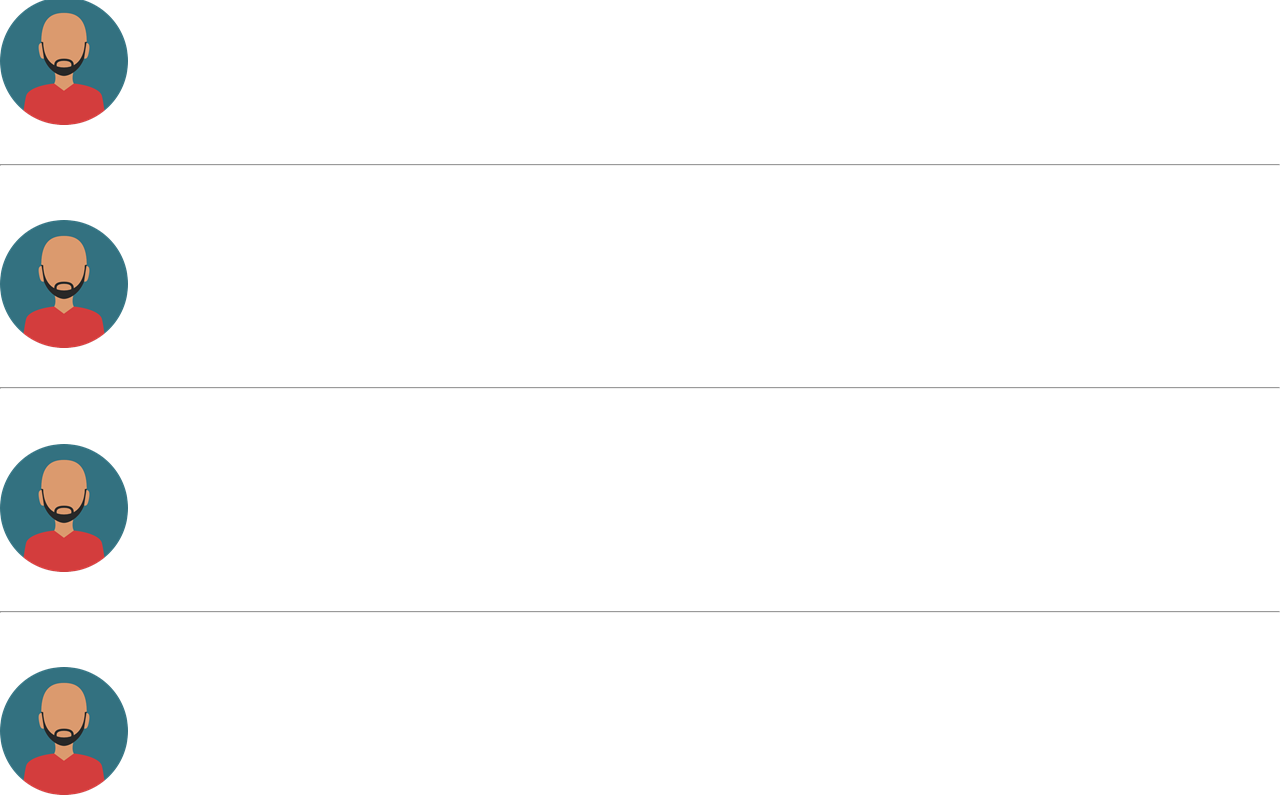
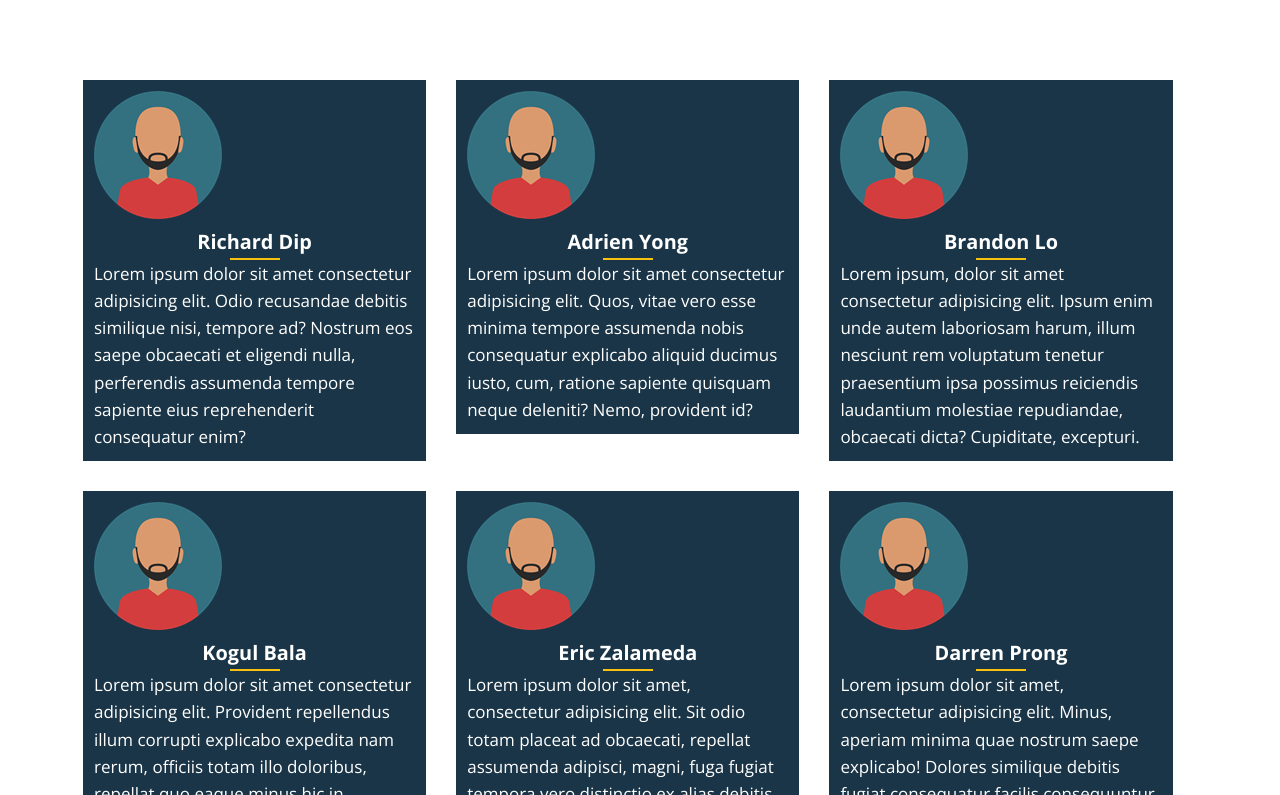
Before and after one commit to ericzlmd/ProjectOne, a plain HTML site: page about.html in a window 1280 px wide. Shown: the part 233-1028 px from the top of the page. Drawn offline with nearby package versions, Linux system fonts and the light colour scheme.

Commit message:
Added about.html styling

```diff
--- a/css/style.css
+++ b/css/style.css
@@ -59,13 +59,32 @@ header {
    box-shadow: -7px -3px rgba(0, 0, 0, 0.6);
 }
 
+.members {
+   display: flex;
+   flex-wrap: wrap;
+   margin: 4em;
+   align-items: baseline;
+}
+
+.card {
+   text-decoration: none;
+   background: #1a3547;
+   margin: 15px 15px;
+   width: 30%;
+   padding: 11px;
+   list-style: none;
+}
+.card h3 {
+   text-align: center;
+}
+
+
 footer {
    background: #333333;
 }
 
 
 /* Webpage Components | form elements, buttons, etc. */
-
 /* navbar */
 .main-nav {
    background-color: #333333;
@@ -153,3 +172,9 @@ footer {
    border: 1px solid #f05f40;
    margin: 75px auto;
 }
+
+.hr-secondary {
+   max-width: 50px;
+   border: 1px solid #f9c10f;
+   margin: 0 auto;
+}
```
